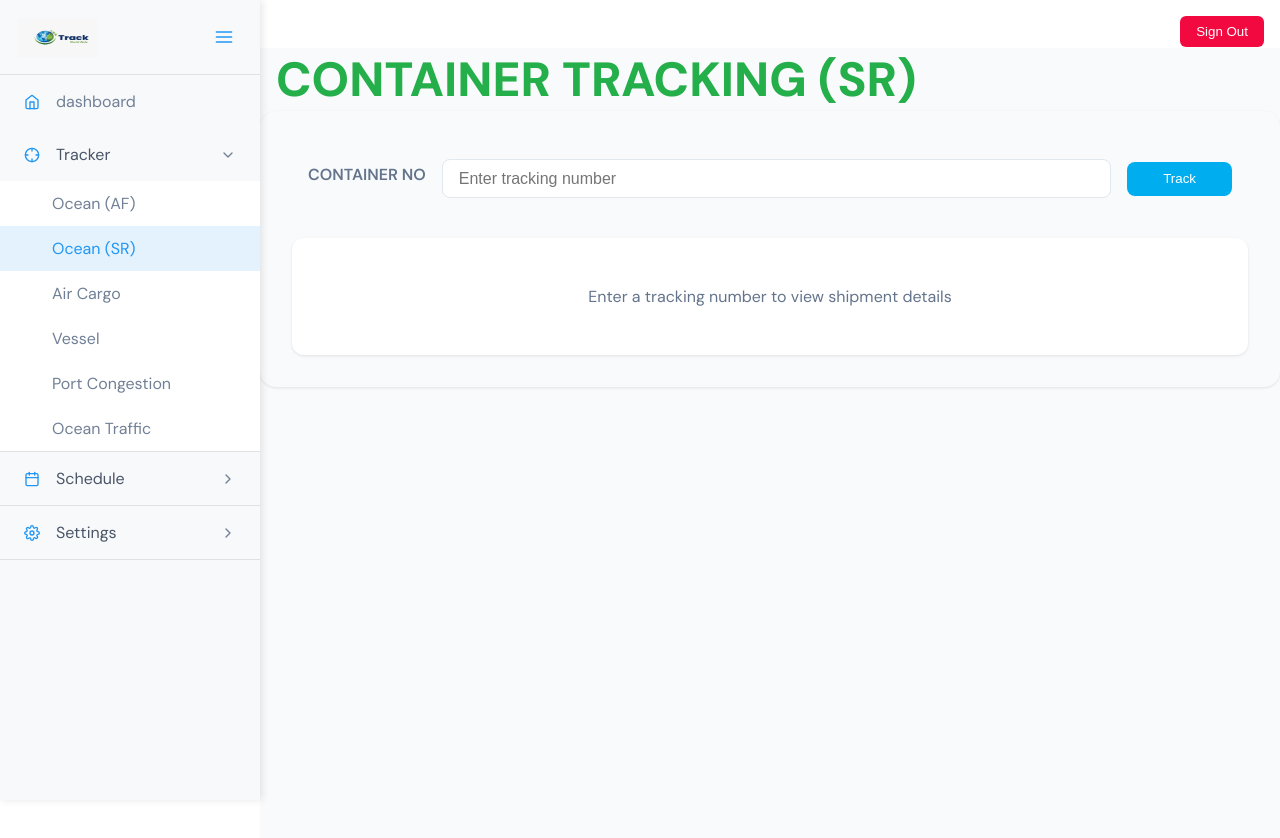
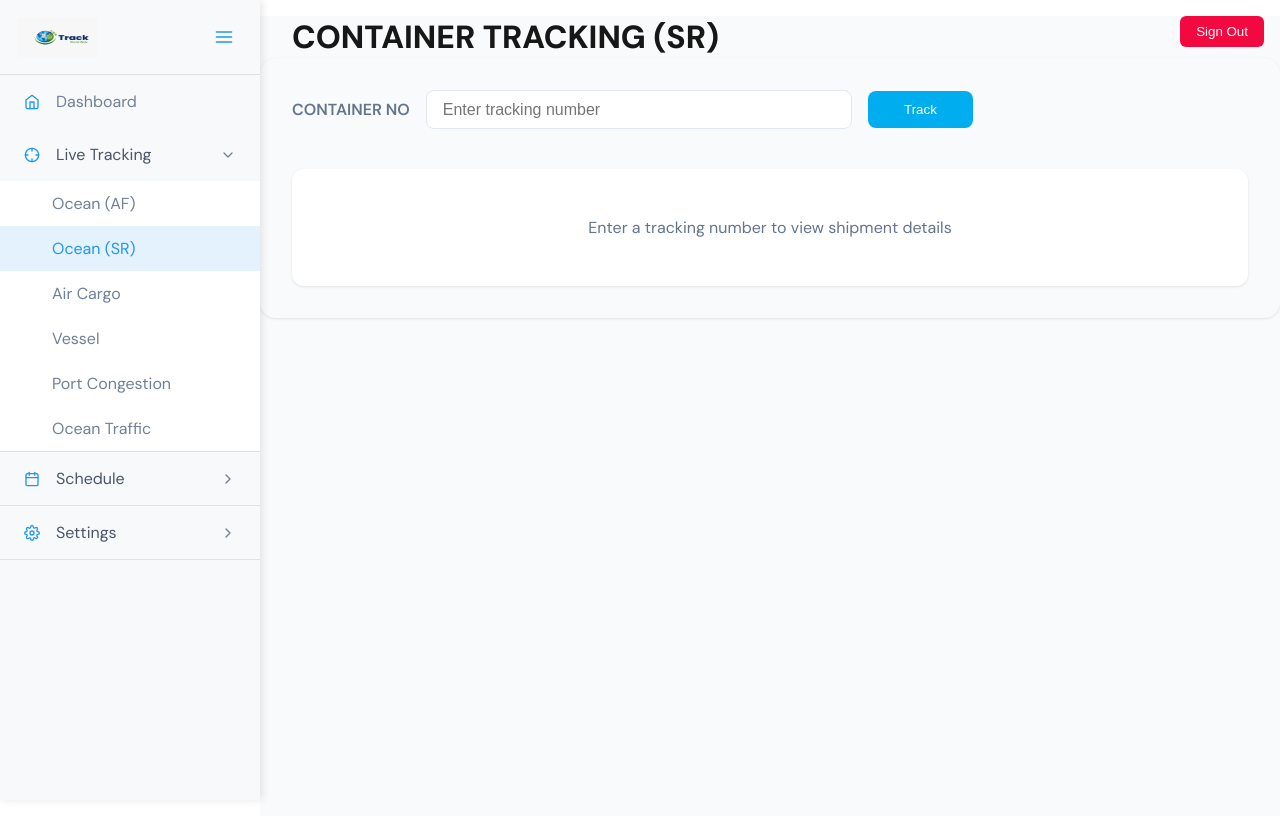
Before and after one commit to petersafwat11/Xtrack-frontend, a Next.js app: page /ocean-sr in a window 1280 px wide. Shown: the top 838 px of the page. After the commit the page ends 816 px from the top, so only its background shows below. Built offline with nearby package versions, Linux system fonts and the light colour scheme.

Commit message:
changed some styles as required

```diff
--- a/app/globals.css
+++ b/app/globals.css
@@ -39,15 +39,17 @@ a {
   background-color: #f9fafb;
 }
 .title{
-  color: #24af4b;
+  /* color: #787878; */
   font-weight: 800;
-  font-size: 3rem;
-  margin-left: 1rem;
+  font-size: 2rem;
+  margin-left: 2rem;
 }
 
 @media (max-width: 900px) {
   .title{
     font-size: 2rem;
+    margin-left: 0rem;
+
   }
 
 }
--- a/app/layout.module.css
+++ b/app/layout.module.css
@@ -7,7 +7,7 @@
 .main {
   flex: 1;
   margin-left: 260px;
-  margin-top: 3rem;
+  margin-top: 1rem;
   background-color: #f8f9fa;
   min-height: calc(100vh - 60px);
   transition: margin-left 0.3s ease;
--- a/app/ui/cargoTracker/CargoTracker.js
+++ b/app/ui/cargoTracker/CargoTracker.js
@@ -58,8 +58,10 @@ export default function CargoTracker() {
           headers: {
             'Accept': 'application/json',
             'Content-Type': 'application/json',
-          }
+          },
+          timeout: 90000,
         }
+
       );
 
       // allorigins returns the data in a nested 'contents' property as a string
--- a/app/ui/cargoTracker/CargoTracker.module.css
+++ b/app/ui/cargoTracker/CargoTracker.module.css
@@ -2,7 +2,8 @@
   width: 100%;
   max-width: 1400px;
   margin: 0 auto;
-  padding: 2rem;
+  /* padding: 2rem; */
+  padding: 1rem 2rem 2rem;
   display: flex;
   flex-direction: column;
   gap: 1.5rem;
@@ -14,24 +15,25 @@
 .searchForm {
   display: flex;
   align-items: center;
-  justify-content: center;
+  /* justify-content: center; */
   gap: 1rem;
   /* max-width: 600px; */
   margin: 0 auto;
   width: 100%;
-  padding: 1rem;
+  padding:  1rem 1rem 1rem 0rem;
 }
 .searchInputContainer{
  display: flex;
  gap: 1rem;
  flex-grow: 1;
+ max-width: 35rem;
  align-items: center;
  width: 100%;
 }
 .searchLabel{
   font-size: 1rem;
   color: #64748b;
-  margin-bottom: 0.5rem;
+  /* margin-bottom: 0.5rem; */
   font-weight: 600;
 }
 .searchInput {
@@ -52,7 +54,7 @@
 }
 
 .searchButton {
-  padding: 0.6rem 2.25rem;
+  padding: 0.7rem 2.25rem;
   background-color: #00AEEF;
   color: white;
   border: none;
@@ -92,7 +94,7 @@
   font-size: 0.875rem;
   background-color: #00aeef;
   color: white;
-  margin-bottom: 0.5rem;
+  /* margin-bottom: 0.5rem; */
   font-weight: 600;
   padding: .25rem;
   border-radius: .25rem;}
--- a/app/ui/inputs/dateInput/DateInput.js
+++ b/app/ui/inputs/dateInput/DateInput.js
@@ -7,10 +7,8 @@ import classes from "./dateInput.module.css";
 const DateInput = ({ data, setData, dataKey, label, required, noLabel }) => {
   return (
     <DatePicker
-        onChange={(date) =>
-          setData({ ...data, [dataKey]: date })
-        }
-        format="yyyy-MM-dd"
+      onChange={(date) => setData({ ...data, [dataKey]: date })}
+      format="dd-MM-yyyy"
       dayPlaceholder="dd"
       monthPlaceholder="mm"
       yearPlaceholder="yyyy"
--- a/app/ui/layout/menu/Menu.js
+++ b/app/ui/layout/menu/Menu.js
@@ -157,7 +157,7 @@ const Menu = ({toggleMenu, isMenuOpen}) => {
                 `}
 
               >
-                {page.title}
+                Dashboard
               </Link>
           </li>
         ))}
@@ -174,7 +174,7 @@ const Menu = ({toggleMenu, isMenuOpen}) => {
               onClick={() => toggleSubmenu(item.title)}
             >
               <span className={styles.menuIcon}>{item.icon}</span>
-              <span className={styles.menuTitle}>{item.title}</span>
+              <span className={styles.menuTitle}>{item.title==="Tracker"? "Live Tracking":item.title}</span>
               <span className={styles.menuArrow}>
                 {expandedItems[item.title] ? (
                   <FiChevronDown />
--- a/app/ui/ocean/Ocean.js
+++ b/app/ui/ocean/Ocean.js
@@ -5,7 +5,7 @@ import axios from "axios";
 import DateInput from "../inputs/dateInput/DateInput";
 
 const Ocean = () => {
-  const [inputsData, setInputsData] = useState({ fromLocation: "", toLocation: "", date: "" });
+  const [inputsData, setInputsData] = useState({ fromLocation: "", toLocation: "", date: new Date() });
   const [data, setData] = useState(null);
   const [loading, setLoading] = useState(false);
   const [error, setError] = useState(null);
@@ -30,9 +30,11 @@ const Ocean = () => {
           headers: {
             'Accept': 'application/json',
             'Content-Type': 'application/json',
-          }
+          },
+          timeout: 90000,
         }
       );
+
       // allorigins returns the data in a nested 'contents' property as a string
       const responseData = JSON.parse(response.data.contents);
       console.log("response", response, responseData)
--- a/app/ui/ocean/ocean.module.css
+++ b/app/ui/ocean/ocean.module.css
@@ -2,7 +2,8 @@
   width: 100%;
   max-width: 1400px;
   margin: 0 auto;
-    padding: 2rem;
+  /* padding: 2rem; */
+  padding: 1rem 2rem 2rem;
   display: flex;
   flex-direction: column;
   gap: 1.5rem;
@@ -20,7 +21,7 @@
   /* max-width: 600px; */
   margin: 0 auto;
   width: 100%;
-    padding: 1rem;
+  padding: 1rem 1rem 1rem 0rem;
 }
 /* .searchInputContainer{
    display: flex;
@@ -29,39 +30,40 @@
    align-items: center;
    width: 100%;
   } */
-  .inputContainer{
+.inputContainer {
   display: flex;
   align-items: center;
   gap: 1.5rem;
   flex-grow: 1;
 }
 
-  .searchLabel{
+.searchLabel {
   font-size: 1rem;
   color: #64748b;
-    margin-bottom: 0.5rem;
+  /* margin-bottom: 0.5rem; */
   font-weight: 600;
 }
 .searchInput {
   flex: 1;
-    padding: 0.6rem 1rem;
+  padding: 0.7rem 1rem;
   border: 1px solid #e2e8f0;
   border-radius: 0.5rem;
   font-size: 1rem;
   background-color: white;
   transition: all 0.2s ease;
   flex-grow: 1;
+  text-transform: uppercase;
 }
 
 .searchInput:focus {
   outline: none;
-    border-color: #00AEEF;
+  border-color: #00aeef;
   box-shadow: 0 0 0 3px rgba(59, 130, 246, 0.1);
 }
 
 .searchButton {
   padding: 0.6rem 2.25rem;
-    background-color: #00AEEF;
+  background-color: #00aeef;
   color: white;
   border: none;
   border-radius: 0.5rem;
@@ -76,20 +78,19 @@
 
 .tableContainer {
   background-color: #fff;
-    border-radius: .75rem;
+  border-radius: 0.75rem;
   overflow-x: auto;
   display: flex;
   flex-direction: column;
-    gap: 2.5rem;
-    margin-bottom: 3.5rem;
-  }
+  gap: 1.5rem;
+  margin-bottom: 1rem;}
 
 .table {
   width: 100%;
   border-collapse: collapse;
   min-width: 700px;
 }
-  .tableContainer:last-child{
+.tableContainer:last-child {
   width: 92%;
   margin: 0 auto;
 }
@@ -99,17 +100,17 @@
   .tableContainer:first-child .table-header{
     background-color: #FFFF00;
   } */
-  .table-header,.first-table-header {
-    background-color: hsl(196, 100%, 47%);
-    color: black;
+.table-header,
+.first-table-header {
+  background-color: rgb(160 168 186);  color: black;
   font-weight: 600;
   text-align: left;
 }
-  .first-table-header{
-    background-color: #FFFF00;
+.first-table-header {
+  background-color: hsl(196, 100%, 47%);
 }
 .header-item {
-    padding: 1rem;
+  padding: .7rem;
   font-size: 0.875rem;
   border-bottom: 2px solid #e2e8f0;
 }
@@ -124,7 +125,7 @@
 }
 
 .row-item {
-    padding: 1rem;
+  padding: .85rem;
   color: #1e293b;
   font-size: 0.875rem;
 }
@@ -172,19 +173,22 @@
 }
 
 @keyframes spin {
-    0% { transform: rotate(0deg); }
-    100% { transform: rotate(360deg); }
+  0% {
+    transform: rotate(0deg);
+  }
+  100% {
+    transform: rotate(360deg);
+  }
 }
 
 @media (max-width: 1300px) {
-    .metadata{
+  .metadata {
     grid-template-columns: repeat(auto-fit, minmax(250px, 1fr));
-
   }
 }
 @media (max-width: 1150px) {
   .metadataItem {
-      padding: .5rem;
+    padding: 0.5rem;
     grid-template-columns: repeat(auto-fit, minmax(160px, 1fr));
   }
 
@@ -194,10 +198,8 @@
   }
 
   .value {
-      font-size: .875rem;
+    font-size: 0.875rem;
   }
-
-
 }
 @media (max-width: 768px) {
   .container {
@@ -228,13 +230,13 @@
   }
 }
 @media (max-width: 450px) {
-    .searchInputContainer{
-      gap: .5rem;
+  .searchInputContainer {
+    gap: 0.5rem;
   }
-     .searchLabel{
-       font-size: .8rem;
+  .searchLabel {
+    font-size: 0.8rem;
   }
-     .searchInput{
+  .searchInput {
     width: 100%;
   }
 }
--- a/app/ui/oceanSRTracker/OceanSRTracker.js
+++ b/app/ui/oceanSRTracker/OceanSRTracker.js
@@ -81,12 +81,16 @@ import axios from "axios";
 
     try {
       const response = await axios.get(
-        `https://api.allorigins.win/get?url=${encodeURIComponent(`http://178.128.210.208:8000/searates/api/tracker/${searchNumber}`)}`,
+        `https://api.allorigins.win/get?url=${encodeURIComponent(`http://178.128.210.208:8000/searates/api/tracker/${searchNumber}`)}&timestamp=${new Date().getTime()}`,
         {
           headers: {
             'Accept': 'application/json',
             'Content-Type': 'application/json',
-          }
+            // 'Cache-Control': 'no-cache, no-store, must-revalidate',
+            // 'Pragma': 'no-cache',
+            // 'Expires': '0'
+          },
+          timeout: 90000,
         }
       );
 
--- a/app/ui/vesselTracker/vesselTracker.module.css
+++ b/app/ui/vesselTracker/vesselTracker.module.css
@@ -1,53 +1,78 @@
-.container {
+/* .container {
   padding: 1.5rem;
   max-width: 1200px;
   margin: 0 auto;
+} */
+.container {
+  width: 100%;
+  max-width: 1400px;
+  margin: 0 auto;
+  padding: 1rem 2rem 2rem;
+  /* padding: 2rem; */
+  display: flex;
+  flex-direction: column;
+  gap: 1.5rem;
+  background-color: #f8fafc;
+  border-radius: 1rem;
+  box-shadow: 0 1px 3px rgba(0, 0, 0, 0.1);
 }
 
-.searchContainer {
-  margin-bottom: 2rem;
+.searchForm {
+  display: flex;
+  align-items: center;
+  /* justify-content: center; */
+  gap: 1rem;
+  /* max-width: 600px; */
+  margin: 0 auto;
+  width: 100%;
+  padding:  1rem 1rem 1rem 0rem;
 }
-
-.searchBox {
-  display: flex;
-  gap: 1rem;
-  max-width: 100%;
-  margin: 0 auto;
+.searchInputContainer{
+ display: flex;
+ gap: 1rem;
+ flex-grow: 1;
+ align-items: center;
+ max-width: 35rem;
+ width: 100%;
 }
-
+.searchLabel{
+  font-size: 1rem;
+  color: #64748b;
+  /* margin-bottom: 0.5rem; */
+  font-weight: 600;
+}
 .searchInput {
   flex: 1;
-  padding: 0.75rem 1rem;
-  border: 2px solid #e2e8f0;
+  padding: 0.6rem 1rem;
+  border: 1px solid #e2e8f0;
   border-radius: 0.5rem;
   font-size: 1rem;
-  transition: border-color 0.2s;
+  background-color: white;
+  transition: all 0.2s ease;
+  flex-grow: 1;
 }
 
 .searchInput:focus {
   outline: none;
-  border-color: #00aeef;
+  border-color: #00AEEF;
+  box-shadow: 0 0 0 3px rgba(59, 130, 246, 0.1);
 }
 
 .searchButton {
-  padding: 0.75rem 2rem;
-  background-color: #00aeef;
+  padding: 0.7rem 2.25rem;
+  background-color: #00AEEF;
   color: white;
   border: none;
   border-radius: 0.5rem;
-  font-weight: 600;
+  font-weight: 500;
   cursor: pointer;
-  transition: background-color 0.2s;
+  transition: all 0.2s ease;
 }
 
 .searchButton:hover {
   background-color: #0386b6;
 }
 
-.searchButton:disabled {
-  background-color: #cbd5e1;
-  cursor: not-allowed;
-}
 
 .loadingState,
 .errorState,
@@ -134,7 +159,20 @@
   border-radius: 0.5rem;
   border: 2px solid #e2e8f0;
 } */
+
 @media (max-width: 900px) {
+  .container {
+    padding: 1rem;
+  }
+
   .resultContainer {
 flex-direction: column;  }
+.searchForm {
+  flex-direction: column;
 }
+
+.searchButton {
+  width: 100%;
+}
+
+}
```
Also changed, not shown: app/ui/vesselTracker/VesselTracker.js (+9 -3 lines), xxx.js (renamed from middleware.js). Lines whose indentation alone changed are shown as unchanged.
